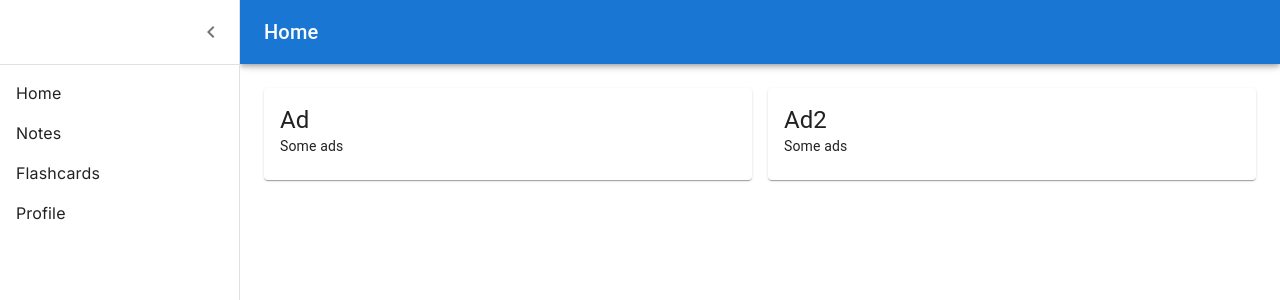
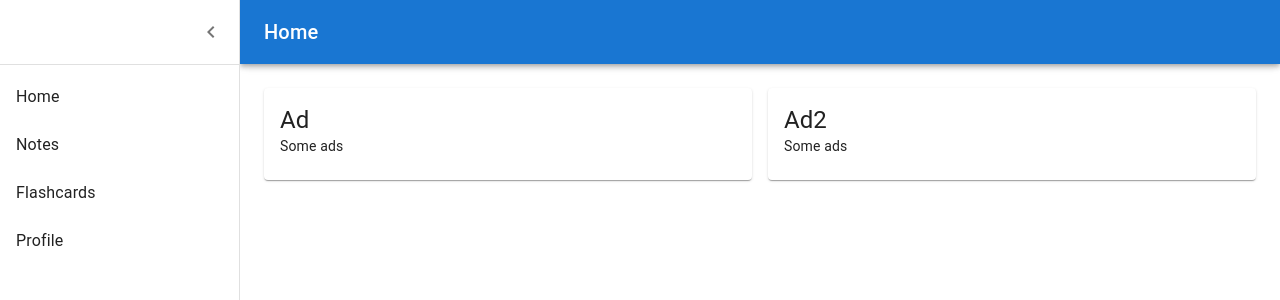
Before and after one commit to plzfday/oblivion, a Next.js app in the folder cortisol/: page / in a window 1280 px wide. Shown: the top 300 px of the page. Built offline with nearby package versions, Linux system fonts and the light colour scheme.

Commit message:
Refactor Sidebar component to use ListItemText instead of Link

```diff
--- a/cortisol/src/app/components/Sidebar.tsx
+++ b/cortisol/src/app/components/Sidebar.tsx
@@ -144,15 +144,8 @@ export default function PersistentDrawerLeft({
         <List>
           {basicLinks.sideList.map((text, index) => (
             <ListItem key={text} disablePadding>
-              <ListItemButton>
-                <Link
-                  href={basicLinks.links[index]}
-                  underline='none'
-                  color='inherit'
-                  width='100%'
-                >
-                  {text}
-                </Link>
+              <ListItemButton component='a' href={basicLinks.links[index]}>
+                <ListItemText primary={text} />
               </ListItemButton>
             </ListItem>
           ))}
@@ -163,15 +156,8 @@ export default function PersistentDrawerLeft({
             <List>
               {sideList.map((text, index) => (
                 <ListItem key={text} disablePadding>
-                  <ListItemButton>
-                    <Link
-                      href={links[index]}
-                      underline='none'
-                      color='inherit'
-                      width='100%'
-                    >
-                      {text}
-                    </Link>
+                  <ListItemButton component='a' href={links[index]}>
+                    <ListItemText primary={text} />
                   </ListItemButton>
                 </ListItem>
               ))}
```
